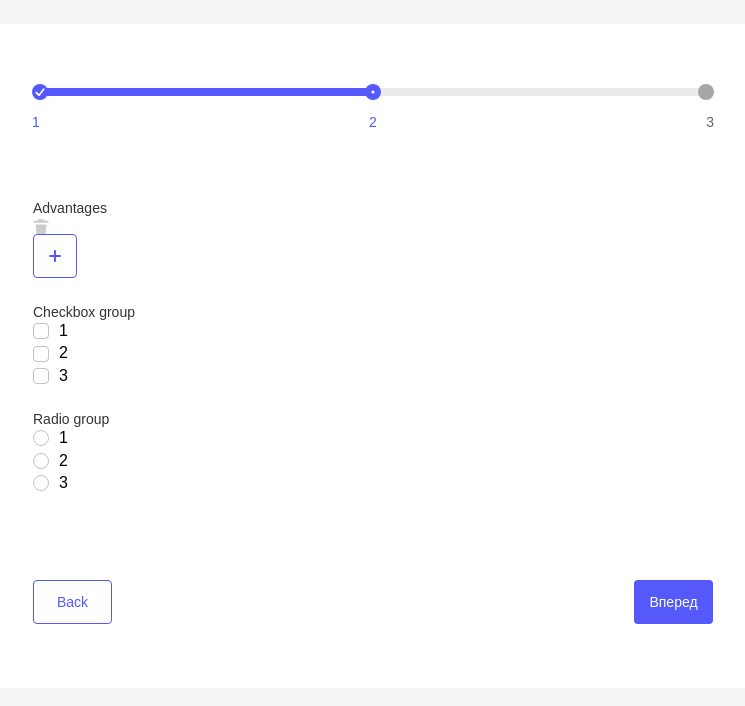
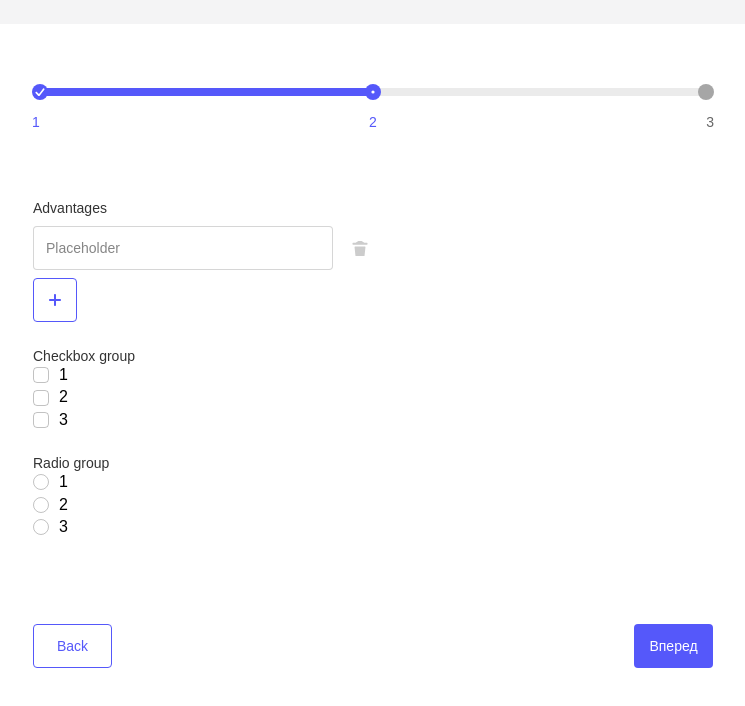
Before and after one commit to BKonstantine/cloud_test, a React (Vite) app: page /create in a window 1280 px wide. Both pictures are taken after a click on the button 307 px from the left and 226 px from the top of the page. Shown: the top 706 px of the page, without its empty margins (267-1012 px from the left). Built offline with nearby package versions, Linux system fonts and the light colour scheme; a web font is replaced by a local one.

Commit message:
refactor: change input-group

```diff
--- a/src/components/input-group/input-group.module.css
+++ b/src/components/input-group/input-group.module.css
@@ -1,11 +1,20 @@
+.container {
+  display: flex;
+  flex-direction: column;
+  gap: 8px;
+}
+
 .list {
   margin: 0;
   padding: 0;
   display: flex;
   flex-direction: column;
-  gap: 4px;
+  gap: 8px;
 }
 
 .item {
   list-style: none;
+  display: flex;
+  align-items: center;
+  gap: 18.5px;
 }
--- a/src/components/input-group/input-group.tsx
+++ b/src/components/input-group/input-group.tsx
@@ -1,5 +1,7 @@
 import { FC } from "react";
+import { useFormContext, useFieldArray, Controller } from "react-hook-form";
 import InputLabel from "../UI/input-label/input-label";
+import Input from "../UI/input/input";
 import Button from "../UI/button/button";
 import ButtonRemove from "../UI/button-remove/button-remove";
 import CrossIcon from "../../icons/cross-icon";
@@ -10,13 +12,32 @@ type Props = {
 };
 
 const InputGroup: FC<Props> = ({ label }) => {
+  const { control } = useFormContext();
+  const { fields, append, remove } = useFieldArray({
+    control,
+    name: "advantages",
+  });
+
   return (
     <div className={style.container}>
       <InputLabel label={label} />
       <ul className={style.list}>
-        <ButtonRemove />
+        {fields.map((item, index) => (
+          <li className={style.item} key={item.id}>
+            <Controller
+              render={({ field }) => (
+                <>
+                  <Input placeholder="Placeholder" {...field} />
+                  <ButtonRemove onClick={() => remove(index)}/>
+                </>
+              )}
+              name={`field-advantages-${index + 1}`}
+              control={control}
+            />
+          </li>
+        ))}
       </ul>
-      <Button color="secondary" buttonSize="small">
+      <Button color="secondary" buttonSize="small" onClick={() => append("")}>
         <CrossIcon />
       </Button>
     </div>
--- a/src/pages/tab-page/tab-page.tsx
+++ b/src/pages/tab-page/tab-page.tsx
@@ -20,6 +20,7 @@ const TabPage: FC = () => {
     defaultValues: {
       checkboxes: [1, 2, 3],
       radios: [1, 2, 3],
+      advantages: []
     },
   });
 
```
Also changed, not shown: src/components/UI/button-remove/button-remove.tsx (+3 -5 lines).
